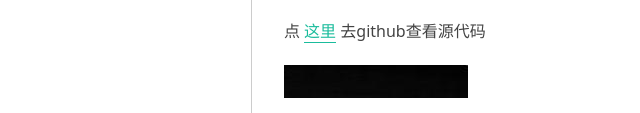
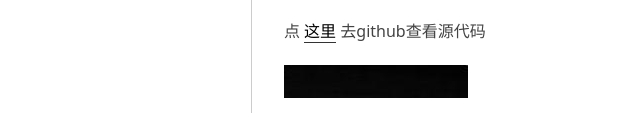
Before and after one commit to wy-ei/md, a plain HTML site: page index.html in a window 1280 px wide. Shown: the part 687-800 px from the top of the page, 389-1029 px from the left. Drawn offline with Linux system fonts and the light colour scheme.

Commit message:
change link color

```diff
--- a/css/typo.css
+++ b/css/typo.css
@@ -1,5 +1,6 @@
 /*
- * typo.css   https://github.com/sofish/typo.css
+ * typo.css
+ * https://github.com/sofish/typo.css
 */
 
 @charset "utf-8";
@@ -130,7 +131,7 @@ sub {
 
 /* 让链接在 hover 状态下显示下划线 */
 a {
-  color: #1abc9c;
+  color: #000;
 }
 
 a:hover {
@@ -138,7 +139,7 @@ a:hover {
 }
 
 .typo a {
-  border-bottom: 1px solid #1abc9c;
+  border-bottom: 1px solid #333;
 }
 
 .typo a:hover {
```
